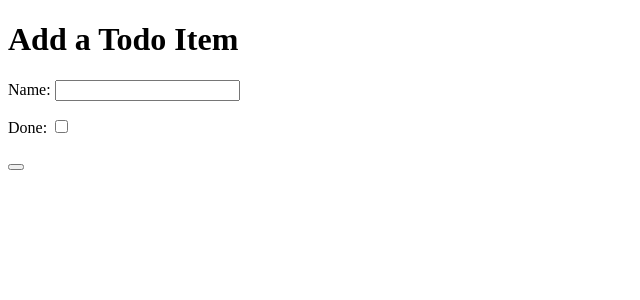
After one commit to Ericolssoon/ci-fsf-hello-django, a Django app: template todo/templates/todo/add_item.html in a window 1280 px wide. The commit adds this page. Shown: the top 300 px of the page, without its empty margins (0-640 px from the left). Run offline with Django 3.2, Linux system fonts and the light colour scheme; the template is opened without the code that fills it, so the values that code supplies are empty.

Commit message:
Add an add item html page, and feature to add item

```diff
--- a/django_todo/urls.py
+++ b/django_todo/urls.py
@@ -15,9 +15,10 @@ Including another URLconf
 """
 from django.contrib import admin
 from django.urls import path
-from todo.views import get_todo_list
+from todo.views import get_todo_list, add_item
 
 urlpatterns = [
     path('admin/', admin.site.urls),
-    path('', get_todo_list, name='get_todo_list')
+    path('', get_todo_list, name='get_todo_list'),
+    path('add', add_item, name='add')
 ]
--- /dev/null
+++ b/todo/templates/todo/add_item.html
@@ -0,0 +1,34 @@
+<!DOCTYPE html>
+<html lang="en">
+
+<head>
+    <meta charset="UTF-8">
+    <meta http-equiv="X-UA-Compatible" content="IE=edge">
+    <meta name="viewport" content="width=device-width, initial-scale=1.0">
+    <title>Document</title>
+</head>
+
+<body>
+    <h1>Add a Todo Item</h1>
+    <form method="POST" action="add">
+        <div>
+            <p>
+                <label for="id_name">Name:</label>
+                <input type="text" id="id_name" name="item_name">
+            </p>
+        </div>
+        <div>
+            <p>
+                <label for="done">Done: </label>
+                <input type="checkbox" id="done" name="done">
+            </p>
+        </div>
+        <div>
+            <p>
+                <button type="submit"></button>
+            </p>
+        </div>
+    </form>
+</body>
+
+</html>
--- a/todo/views.py
+++ b/todo/views.py
@@ -10,3 +10,7 @@ def get_todo_list(request):
         'items': items
     }
     return render(request, 'todo/todo_list.html', context)
+
+
+def add_item(request):
+    return render(request, 'todo/add_item.html', context)
```
Also changed, not shown: todo/templates/todo/todo_list.html (+15 -6 lines), db.sqlite3.
